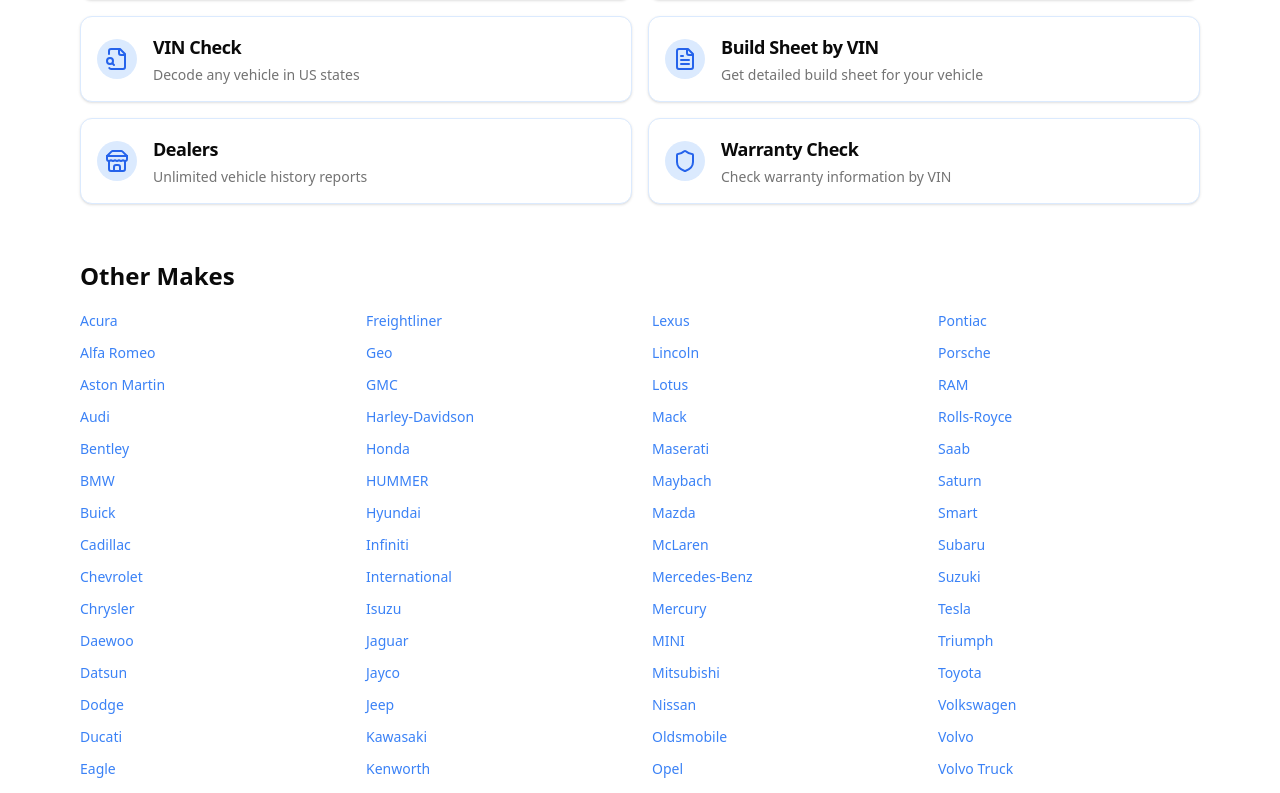
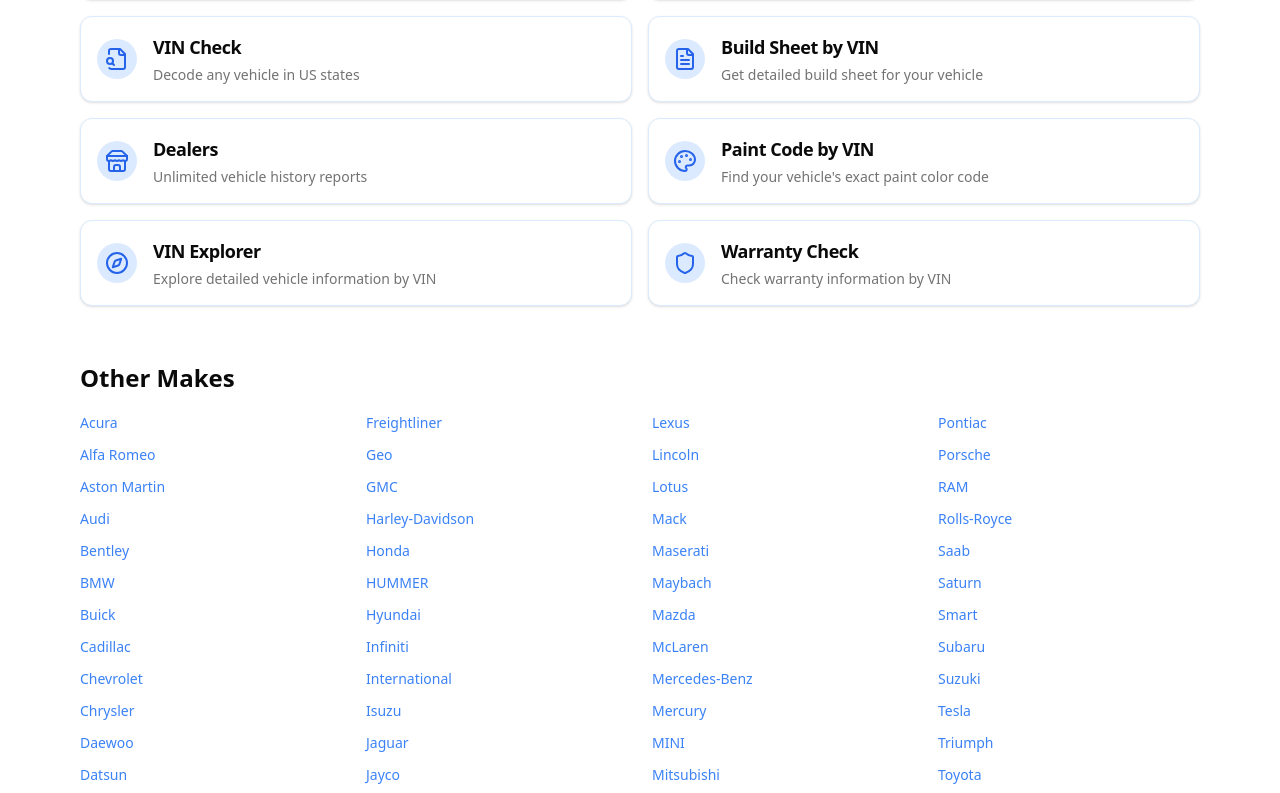
Before and after one commit to ememdeee/chassisvin, a Next.js app: page / in a window 1280 px wide. Shown: the part 5201-5994 px from the top of the page. Built offline with nearby package versions, Linux system fonts and the light colour scheme.

Commit message:
color code pages is done, ready for audit ahref

```diff
--- a/src/app/components/Footer.tsx
+++ b/src/app/components/Footer.tsx
@@ -26,6 +26,7 @@
                 <Link href="/classic-lookup" className="text-gray-600 hover:text-gray-900">Classic Car Lookup</Link>
                 <Link href="/window-sticker" className="text-gray-600 hover:text-gray-900">Window Sticker</Link>
                 <Link href="/build-sheet-by-vin" className="text-gray-600 hover:text-gray-900">Build Sheet</Link>
+                <Link href="/vin-explorer" className="text-gray-600 hover:text-gray-900">VIN Explorer</Link>
               </nav>
             </div>
           </div>
@@ -34,6 +35,7 @@
             <nav className="flex flex-col space-y-2">
               <Link href="/vin-check" className="text-gray-600 hover:text-gray-900">US Vin Check</Link>
               <Link href="/license-plate-lookup" className="text-gray-600 hover:text-gray-900">License Plate Lookup</Link>
+              <Link href="/paint-code-by-vin" className="text-gray-600 hover:text-gray-900">Paint Code by VIN</Link>
               <Link href="/build-sheet-by-vin" className="text-gray-600 hover:text-gray-900">Buildsheet</Link>
               <Link href="/warranty-by-vin" className="text-gray-600 hover:text-gray-900">Warranty Check</Link>
               <Link href="/rv-vin-lookup" className="text-gray-600 hover:text-gray-900">RV & Camper Check</Link>
@@ -48,7 +50,6 @@
               <Link href="/sample" className="text-gray-600 hover:text-gray-900">Sample Report</Link>
               <Link href="/about-us" className="text-gray-600 hover:text-gray-900">About Us</Link>
               <Link href="/contact-us" className="text-gray-600 hover:text-gray-900">Contact Us</Link>
-              <Link href="/vin-explorer" className="text-gray-600 hover:text-gray-900">VIN Explorer</Link>
             </nav>
           </div>
           <div className="flex flex-col items-start">
--- a/src/app/components/ServiceList.tsx
+++ b/src/app/components/ServiceList.tsx
@@ -1,5 +1,5 @@
 import { Card, CardHeader, CardTitle, CardDescription } from "@/components/ui/card"
-import { Printer, Car, Search, FileSearch, Clock, FileText, Store, Shield } from 'lucide-react'
+import { Printer, Car, Search, FileSearch, Clock, FileText, Store, Shield, Palette, Compass } from 'lucide-react'
 import Link from "next/link"
 
 export default function ServiceList() {
@@ -47,6 +47,18 @@
       path: "/unlimited-vehicle-history-reports",
     },
     {
+      title: "Paint Code by VIN",
+      description: "Find your vehicle's exact paint color code",
+      icon: Palette,
+      path: "/paint-code-by-vin",
+    },
+    {
+      title: "VIN Explorer",
+      description: "Explore detailed vehicle information by VIN",
+      icon: Compass,
+      path: "/vin-explorer",
+    },
+    {
       title: "Warranty Check",
       description: "Check warranty information by VIN",
       icon: Shield,
--- a/src/app/sitemap.ts
+++ b/src/app/sitemap.ts
@@ -5,6 +5,7 @@
 import licensePlateLookupStates from '@/data/licensePlateLookupStates.json'
 import vinCheckStates from '@/data/vinCheckStates.json'
 import classicYmmt from '@/data/classicYmmt.json'
+import colorDecoderMakes from '@/data/colorDecoderMakes.json'
 import blogs from '@/data/blogs.json'
 import { getPageDates } from '@/data/pageDates'
 import fs from 'fs'
@@ -105,6 +106,12 @@
       changeFrequency: 'monthly' as const,
       priority: 0.7,
     })),
+    ...Object.entries(colorDecoderMakes).map(([slug, page]) => ({
+      url: formatUrl(baseUrl, `paint-code-by-vin/${slug}`),
+      lastModified: new Date(page.dateModified),
+      changeFrequency: 'monthly' as const,
+      priority: 0.7,
+    })),
     ...Object.entries(classicYmmt).map(([slug, page]) => ({
       url: formatUrl(baseUrl, `classic-lookup/${slug}`),
       lastModified: new Date(page.dateModified),
```
